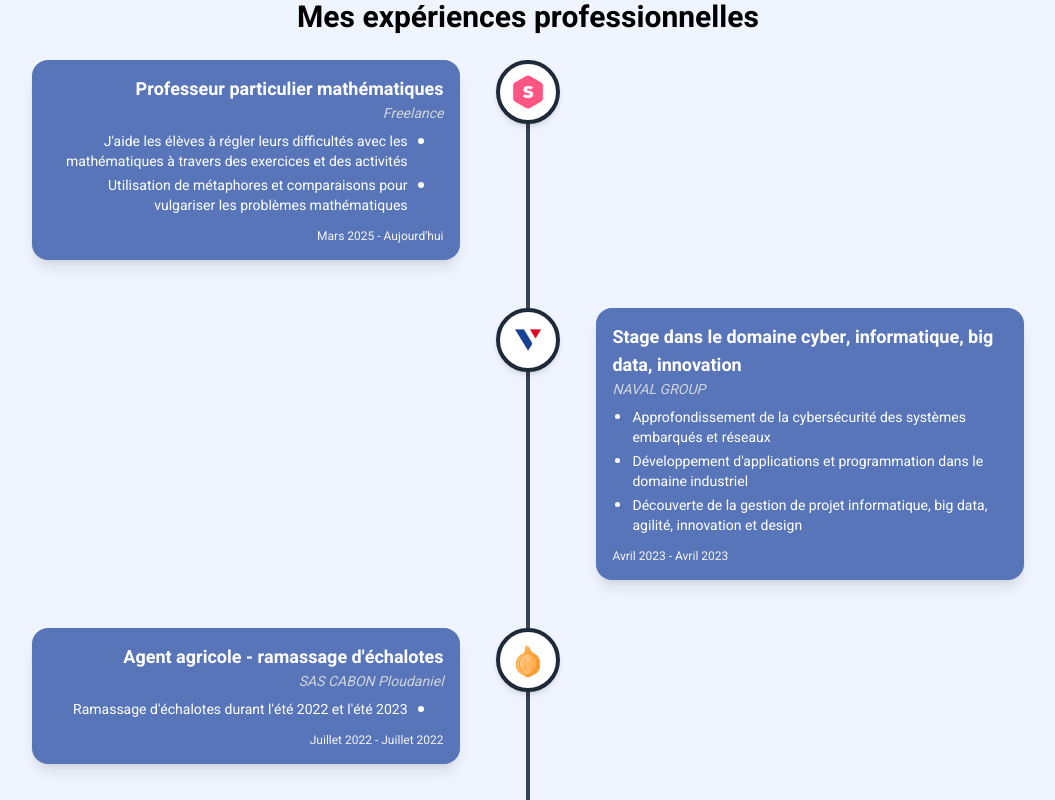
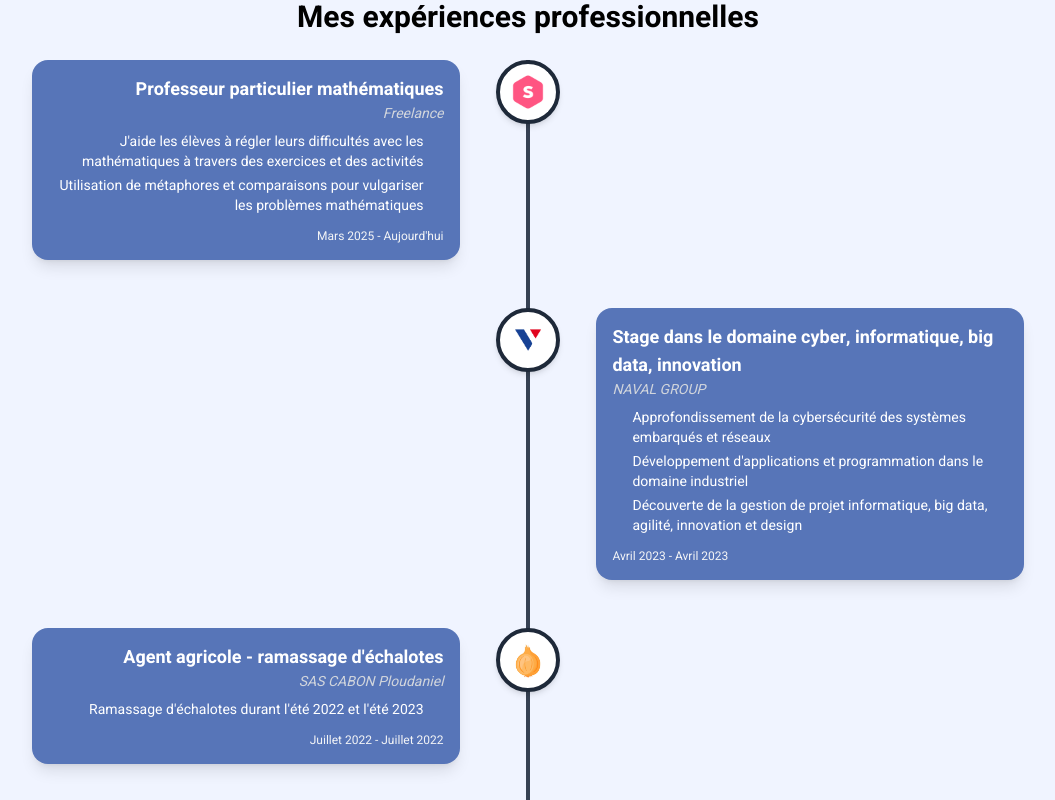
Before and after one commit to 0x-Saegor/ReactPortfolio, a React (Vite) app: page /about in a window 1280 px wide. Shown: the part 1040-1840 px from the top of the page, without its empty margins (112-1167 px from the left). Built offline with nearby package versions, Linux system fonts and the light colour scheme.

Commit message:
small update

```diff
--- a/src/components/Header/index.jsx
+++ b/src/components/Header/index.jsx
@@ -21,7 +21,7 @@ const StyledLink = styled(Link)`
 const HeaderContainer = styled.div`
   position: fixed;
   top: 50%;
-  left: 5%;
+  left: 2%;
   transform: translateY(-50%);
   z-index: 100;
   display: flex;
--- a/src/components/TimelineItem/index.jsx
+++ b/src/components/TimelineItem/index.jsx
@@ -23,20 +23,17 @@ const TimelineItem = ({ title, company, date, logo, points, side }) => {
           <p className="text-sm text-gray-300 italic mb-2">{company}</p>
           <ul
             className={clsx("text-sm", {
-              "pl-5 list-disc text-left": !isLeft,
-              "pr-5 text-right list-none": isLeft,
+              "pl-5 text-left": !isLeft,
+              "pr-5 text-right": isLeft,
             })}
           >
             {points.map((point, i) => (
               <li
                 key={i}
                 className={clsx("mb-1", {
-                  "relative pr-4": isLeft,
+                  "relative": isLeft,
                 })}
               >
-                {isLeft && (
-                  <span className="absolute right-0 top-1.5 w-1.5 h-1.5 bg-white rounded-full" />
-                )}
                 {point}
               </li>
             ))}
@@ -56,7 +53,7 @@ const TimelineItem = ({ title, company, date, logo, points, side }) => {
       <div
         className={clsx("col-span-9 md:col-span-4", {
           "order-3": isLeft,
-          "order-1 text-right": !isLeft,
+          "order-1": !isLeft,
         })}
       ></div>
     </div>
--- a/src/sections/Home/Top/index.jsx
+++ b/src/sections/Home/Top/index.jsx
@@ -21,8 +21,8 @@ function Top() {
           />
         </div>
         <div className="text-center md:text-left">
-          <p className="text-lg">Hey ! Je suis </p>
-          <h1 className="text-3xl md:text-4xl font-bold">Arthur</h1>
+          <p className="text-lg">Je suis </p>
+          <h1 className="text-3xl md:text-4xl font-bold">Arthur Le Gall</h1>
           <h2 className="text-2xl md:text-3xl font-bold">
             Je suis {title} <TypeWriter title={title} setTitle={setTitle} />
           </h2>
```
